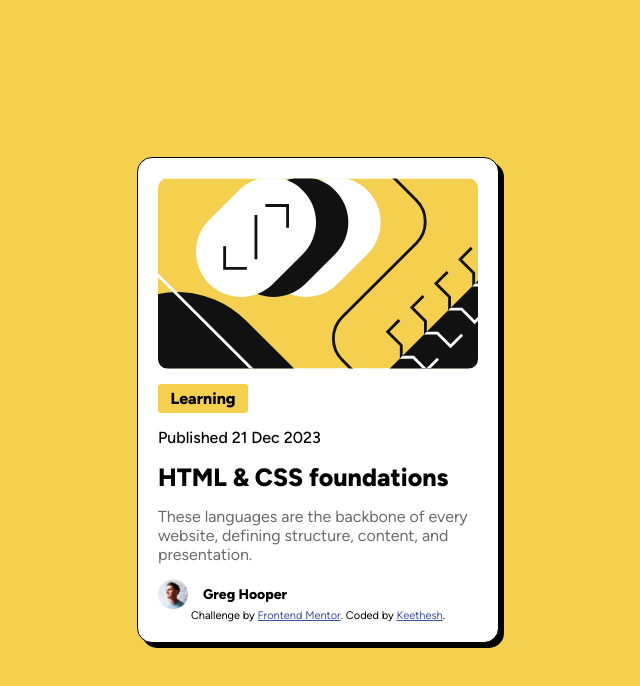
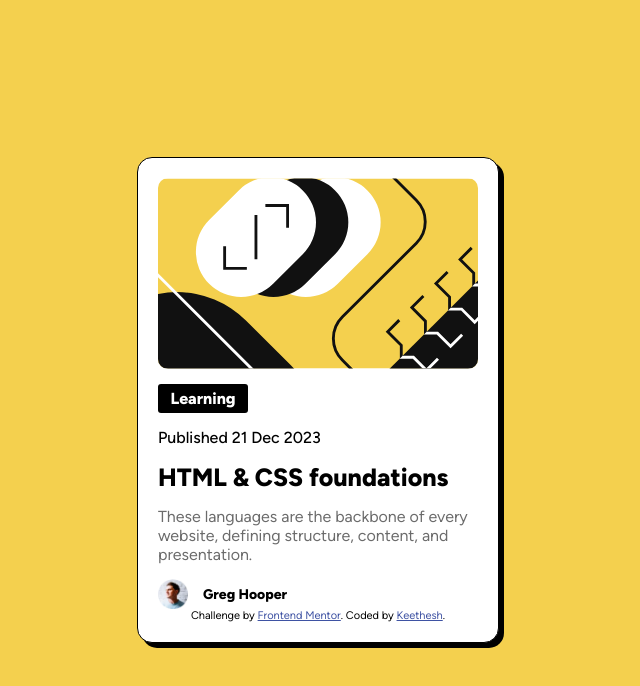
Before and after one commit to keethesh/FrontendMentor-BlogPreviewCard, a plain HTML site: page index.html in a window 1280 px wide. In both pictures the pointer is over the element "Learning". Shown: the whole page, without its empty margins (322-962 px from the left). Drawn offline with Linux system fonts and the light colour scheme.

Commit message:
Added hover effects to all interactive elements

```diff
--- a/assets/css/styles.css
+++ b/assets/css/styles.css
@@ -50,6 +50,12 @@ div {
     margin-bottom: 15px;
 }
 
+.tag:hover {
+    background-color: black;
+    color: white;
+    cursor: pointer;
+}
+
 .published-date {
     /*font-size: 14px;*/
     font-weight: 500;
@@ -62,7 +68,7 @@ div {
     margin-bottom: 15px;
 }
 
-.article-title:hover {
+.article-title:hover, .article-author:hover {
     color: var(--yellow);
     cursor: pointer;
 }
```
